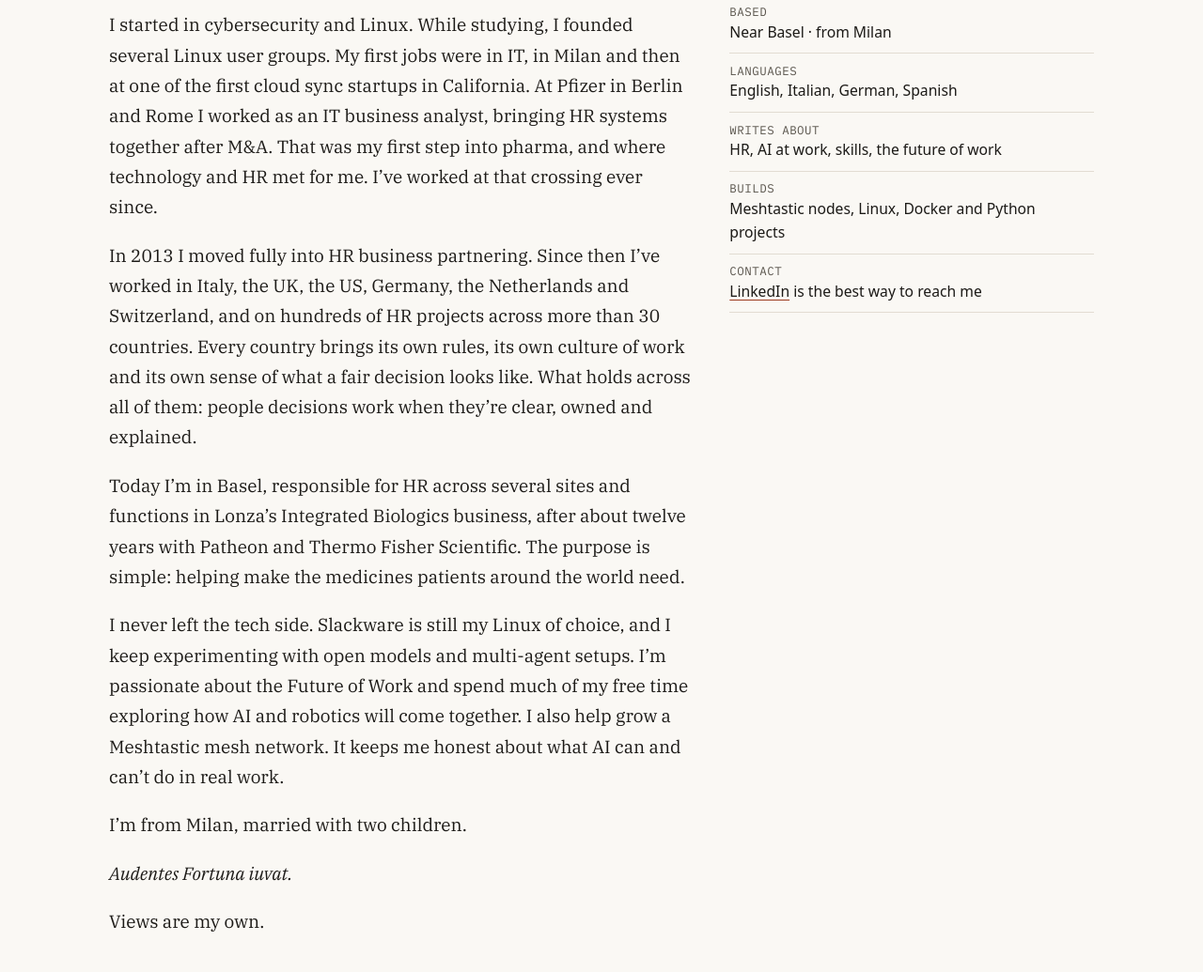
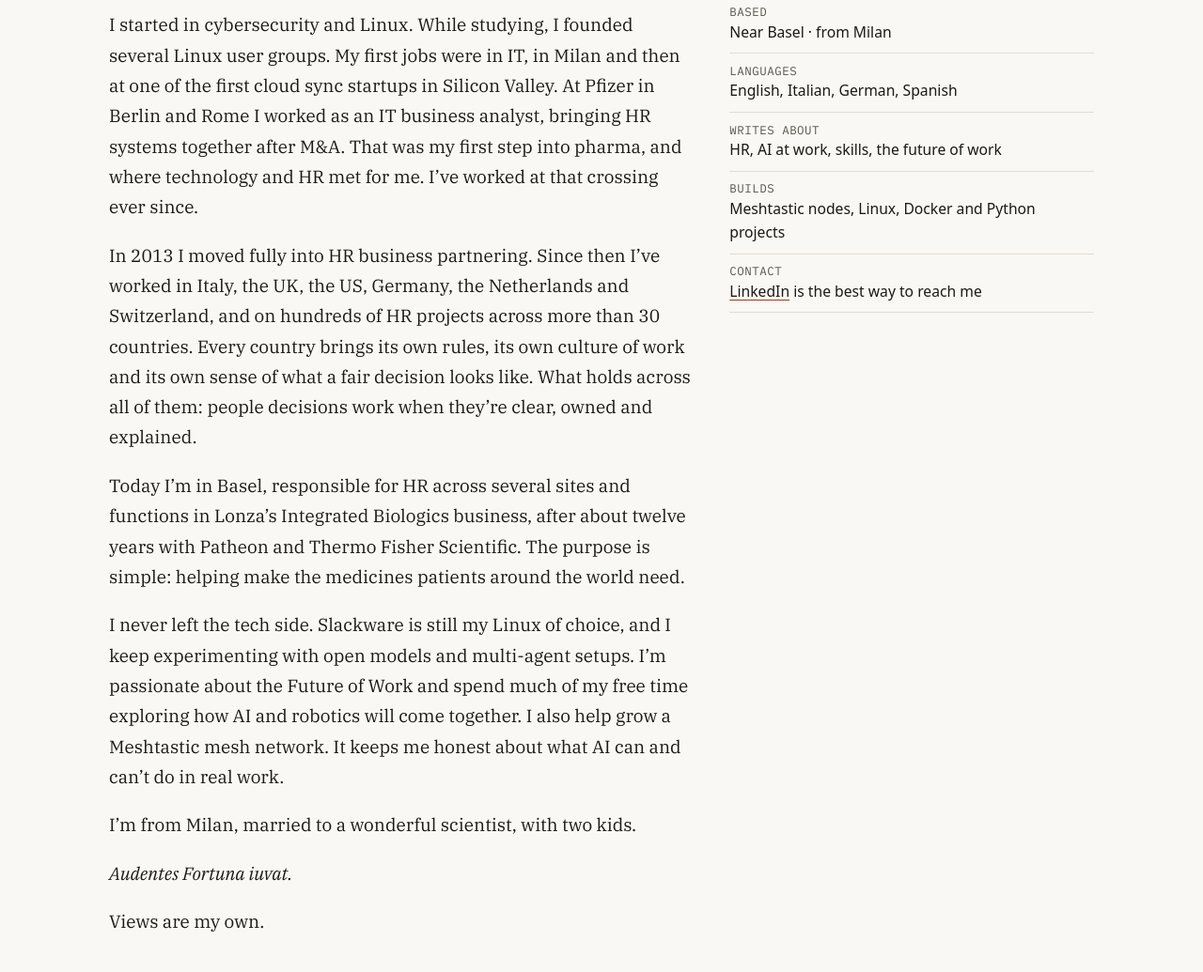
Before and after one commit to gabrielebarni/gabrielebarni.com, an Eleventy site: page src/pages/about.md in a window 1280 px wide. Shown: the part 199-1234 px from the top of the page at 94% size. Built offline with nearby package versions, Linux system fonts and the light colour scheme; Eleventy itself is replaced by a stand-in of ours; files that its build step writes are made by us from their sources.

Commit message:
About: Silicon Valley and family line, per Gabriele's edits

```diff
--- a/src/pages/about.md
+++ b/src/pages/about.md
@@ -3,7 +3,7 @@ title: About
 description: "Gabriele Barni: Senior Director HR at Lonza, from Milan, based near Basel. On people, work and AI."
 ---
 
-I started in cybersecurity and Linux. While studying, I founded several Linux user groups. My first jobs were in IT, in Milan and then at one of the first cloud sync startups in California. At Pfizer in Berlin and Rome I worked as an IT business analyst, bringing HR systems together after M&A. That was my first step into pharma, and where technology and HR met for me. I’ve worked at that crossing ever since.
+I started in cybersecurity and Linux. While studying, I founded several Linux user groups. My first jobs were in IT, in Milan and then at one of the first cloud sync startups in Silicon Valley. At Pfizer in Berlin and Rome I worked as an IT business analyst, bringing HR systems together after M&A. That was my first step into pharma, and where technology and HR met for me. I’ve worked at that crossing ever since.
 
 In 2013 I moved fully into HR business partnering. Since then I’ve worked in Italy, the UK, the US, Germany, the Netherlands and Switzerland, and on hundreds of HR projects across more than 30 countries. Every country brings its own rules, its own culture of work and its own sense of what a fair decision looks like. What holds across all of them: people decisions work when they’re clear, owned and explained.
 
@@ -11,7 +11,7 @@ Today I’m in Basel, responsible for HR across several sites and functions in L
 
 I never left the tech side. Slackware is still my Linux of choice, and I keep experimenting with open models and multi-agent setups. I’m passionate about the Future of Work and spend much of my free time exploring how AI and robotics will come together. I also help grow a Meshtastic mesh network. It keeps me honest about what AI can and can’t do in real work.
 
-I’m from Milan, married with two children.
+I’m from Milan, married to a wonderful scientist, with two kids.
 
 <i lang="la">Audentes Fortuna iuvat.</i>
 
```
